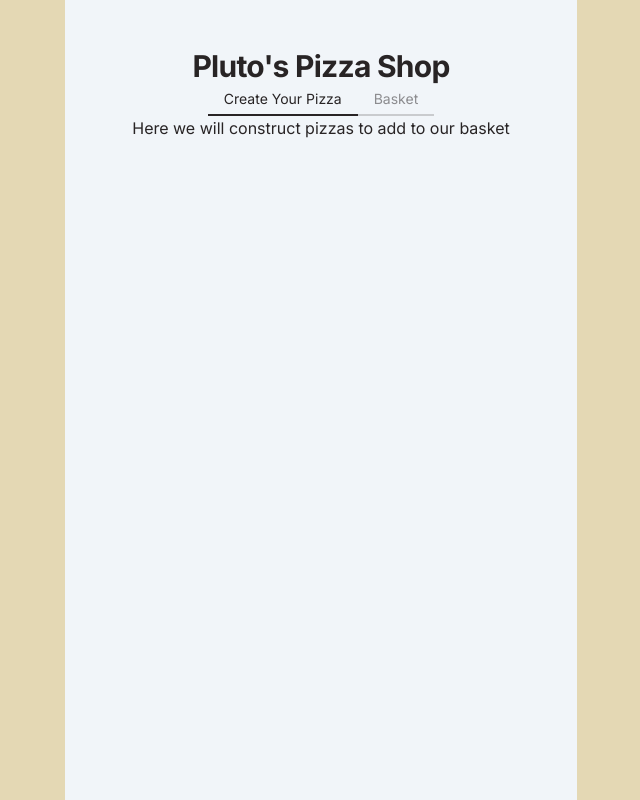
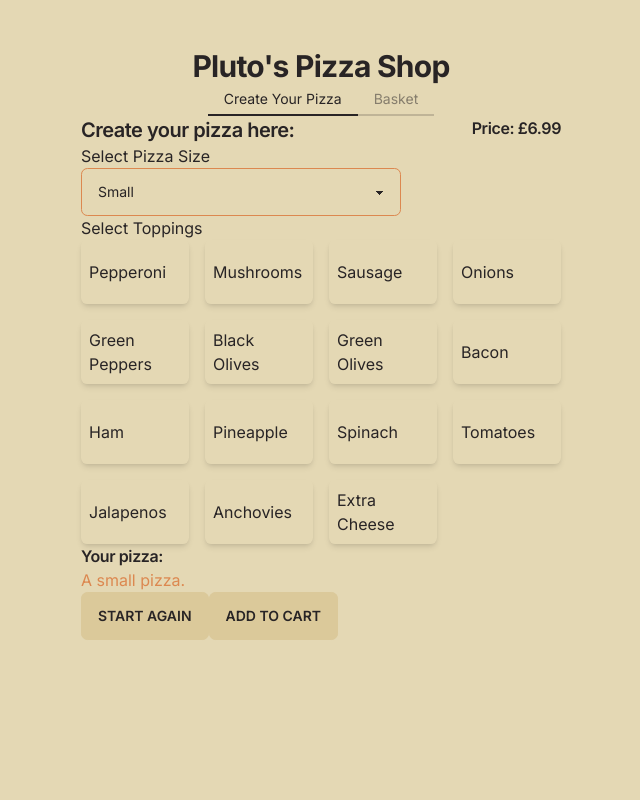
Before and after one commit to zak1999/pluto-pizza, a Next.js app: page /pizza in a window 1280 px wide. Shown: the whole page, without its empty margins (319-959 px from the left). Built offline with nearby package versions, Linux system fonts and the light colour scheme.

Commit message:
feat: create a pizza page/form functional

```diff
--- a/app/(main)/layout.tsx
+++ b/app/(main)/layout.tsx
@@ -3,7 +3,7 @@ import Navbar from "../components/navbar";
 
 const layout = ({ children }: { children: React.ReactNode }) => {
   return (
-    <div className="flex flex-col items-center">
+    <div className="flex flex-col items-center w-full">
       <Navbar />
       {children}
     </div>
--- /dev/null
+++ b/app/(main)/pizza/components/ToppingCard.tsx
@@ -0,0 +1,22 @@
+import clsx from "clsx";
+import React, { FC } from "react";
+
+const ToppingCard: FC<{
+  topping: string;
+  active: boolean;
+  handleClick: (topping: string) => void;
+}> = ({ topping, active, handleClick }) => {
+  return (
+    <div
+      className={clsx(
+        "cursor-pointer card shadow-md p-2 border-accent flex justify-center",
+        active && "bg-secondary underline"
+      )}
+      onClick={() => handleClick(topping)}
+    >
+      <div className="">{topping}</div>
+    </div>
+  );
+};
+
+export default ToppingCard;
--- a/app/(main)/pizza/page.tsx
+++ b/app/(main)/pizza/page.tsx
@@ -1,9 +1,168 @@
-import React from 'react'
+"use client";
+import React, { useEffect, useState } from "react";
+import ToppingCard from "./components/ToppingCard";
+
+type PizzaType = {
+  size: string;
+  price: number;
+  includedToppings: number;
+};
+const toppings = [
+  "Pepperoni",
+  "Mushrooms",
+  "Sausage",
+  "Onions",
+  "Green Peppers",
+  "Black Olives",
+  "Green Olives",
+  "Bacon",
+  "Ham",
+  "Pineapple",
+  "Spinach",
+  "Tomatoes",
+  "Jalapenos",
+  "Anchovies",
+  "Extra Cheese",
+];
+
+const menu: PizzaType[] = [
+  {
+    size: "small",
+    price: 6.99,
+    includedToppings: 2,
+  },
+  {
+    size: "medium",
+    price: 8.99,
+    includedToppings: 3,
+  },
+  {
+    size: "large",
+    price: 11.99,
+    includedToppings: 5,
+  },
+];
 
 const page = () => {
+  // inital pizza and price is set to that of a small pizza.
+  const [currentPizzaChoice, setCurrentPizzaChoice] = useState<PizzaType>(
+    menu[0]
+  );
+  const [currentPrice, setCurrentPrice] = useState<number>(menu[0].price);
+  const [currentToppings, setCurrentToppings] = useState<string[]>([]);
+
+  // we update a price update when there is a change in the toppings or pizza size
+  useEffect(() => {
+    const extraToppingsCost = Math.max(
+      currentToppings.length - currentPizzaChoice.includedToppings,
+      0
+    ); // we make sure we dont get a negative here
+    if (extraToppingsCost) {
+      setCurrentPrice(extraToppingsCost * 1.49 + currentPizzaChoice.price);
+    } else setCurrentPrice(currentPizzaChoice.price);
+  }, [currentPizzaChoice, currentToppings]);
+
+  // this doesn't just update the size, but also the menu item - we then know how to work out price.
+  const handlePizzaSizeChange = (size: string) => {
+    const pizza = menu.find((piz) => piz.size == size) as PizzaType; // I am asserting here, as I know we will find the pizzaType in the array.
+    setCurrentPizzaChoice(pizza);
+  };
+
+  const handleToppingClick = (topping: string) => {
+    if (currentToppings.includes(topping)) {
+      setCurrentToppings(currentToppings.filter((item) => item !== topping));
+    } else {
+      setCurrentToppings([...currentToppings, topping]);
+    }
+  };
+
+  const handleAddToCart = (e: React.MouseEvent) => {
+    // STORE IN COOKEIES?? OR STORE IN LOCALSTORAGE
+    console.log({
+      size: currentPizzaChoice.size,
+      toppings: currentToppings,
+      price: currentPrice,
+    });
+  };
   return (
-    <div>Here we will construct pizzas to add to our basket</div>
-  )
-}
+    <div className="w-full">
+      <div className="flex justify-between">
+        <h2 className="text-xl font-semibold tracking-tight">
+          Create your pizza here:{" "}
+        </h2>
+        <p className="text-md font-semibold tracking-tight">
+          Price: £{currentPrice}
+        </p>
+      </div>
+      <form>
+        <div>
+          <h4>Select Pizza Size</h4>
+          <select
+            onChange={(e) => handlePizzaSizeChange(e.target.value)}
+            className="select w-full max-w-xs select-accent"
+          >
+            <option value={"small"} selected>
+              Small
+            </option>
+            <option value={"medium"}>Medium</option>
+            <option value={"large"}>Large</option>
+          </select>{" "}
+          <h4>Select Toppings</h4>
+          <div className="grid grid-cols-4 auto-rows-fr gap-4 container mx-auto">
+            {toppings.map((topping, i) => (
+              <ToppingCard
+                key={`${topping}_${i}`}
+                topping={topping}
+                active={currentToppings.includes(topping)}
+                handleClick={handleToppingClick}
+              />
+            ))}
+          </div>
+        </div>
+        <div className="">
+          <h2 className="text-md font-semibold tracking-tight">Your pizza:</h2>
+          <p className="text-accent">
+            A {currentPizzaChoice.size} pizza
+            {currentToppings.length ? (
+              <>
+                <span> with</span>
+                <ul className="list-disc list-inside">
+                  {currentToppings.map((topping, i) => (
+                    <li>
+                      {<span> {topping}</span>}{" "}
+                      {i + 1 > currentPizzaChoice.includedToppings
+                        ? "(+£1.49)"
+                        : "(free)"}
+                    </li>
+                  ))}
+                </ul>
+              </>
+            ) : (
+              <>.</>
+            )}
+          </p>
+        </div>
+        <button
+          className="btn"
+          onClick={(e) => {
+            e.preventDefault();
+            setCurrentPizzaChoice(menu[0]);
+            setCurrentPrice(menu[0].price);
+            setCurrentToppings([]);
+          }}
+        >
+          Start again
+        </button>
+        <button
+          className="btn"
+          type="submit"
+          onClick={(e) => handleAddToCart(e)}
+        >
+          Add to Cart
+        </button>
+      </form>
+    </div>
+  );
+};
 
-export default page
+export default page;
--- a/app/layout.tsx
+++ b/app/layout.tsx
@@ -17,7 +17,7 @@ export default function RootLayout({
   return (
     <html lang="en" data-theme="retro">
       <body className={inter.className}>
-        <main className="flex min-h-screen flex-col items-center px-4 py-12 max-w-lg mx-auto bg-slate-100">
+        <main className="flex min-h-screen flex-col items-center px-4 py-12 max-w-lg mx-auto ">
           <h2 className="text-3xl font-bold tracking-tight">
             Pluto's Pizza Shop{" "}
           </h2>
```
